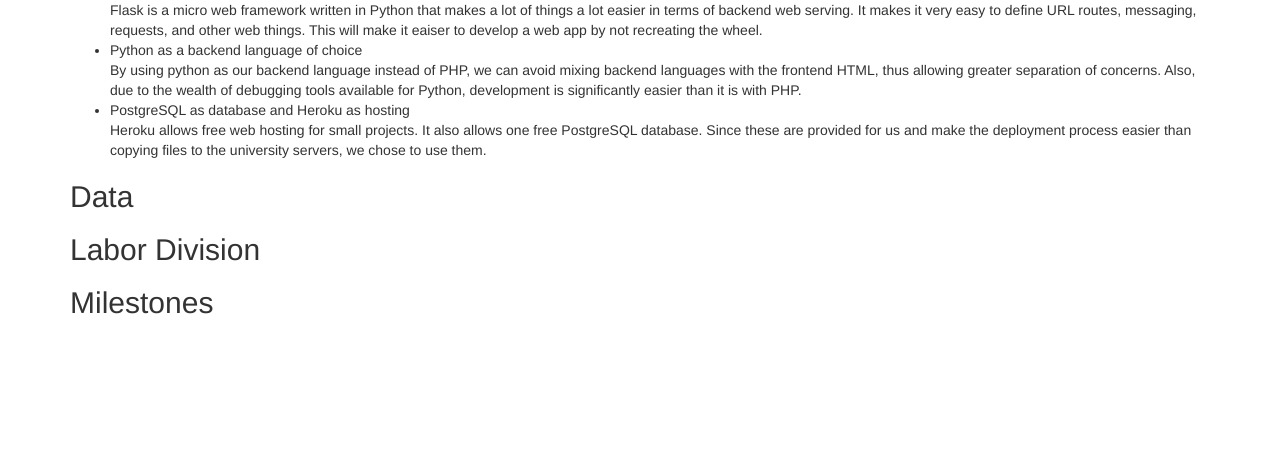
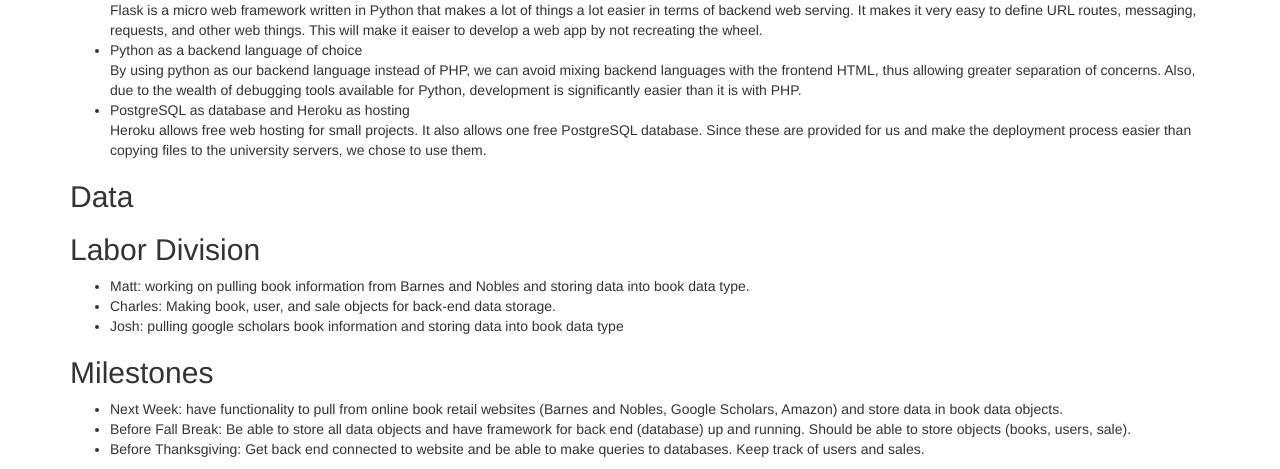
Before and after one commit to cshinaver/BookFinder, a Flask app: template bookfinder/templates/development_plan.html in a window 1280 px wide. Shown: the part 332-801 px from the top of the page. Before the commit the page ends 646 px from the top, so only its background shows below. Run offline with Flask 2, Linux system fonts and the light colour scheme; the template is opened without the code that fills it, so the values that code supplies are empty; some libraries are stand-ins or nearby versions.

Commit message:
Done wiht 4 and 5

```diff
--- a/bookfinder/templates/development_plan.html
+++ b/bookfinder/templates/development_plan.html
@@ -47,7 +47,17 @@
         <p>
         </p>
         <h2>Labor Division</h2>
-        <h2>Milestones</h2>
+        <ul>
+		<li>Matt: working on pulling book information from Barnes and Nobles and storing data into book data type.</li>
+		<li>Charles: Making book, user, and sale objects for back-end data storage. </li>
+		<li>Josh: pulling google scholars book information and storing data into book data type</li>
+	</ul>
+	<h2>Milestones</h2>
+	<ul>
+		<li>Next Week: have functionality to pull from online book retail websites (Barnes and Nobles, Google Scholars, Amazon) and store data in book data objects.</li>
+		<li>Before Fall Break: Be able to store all data objects and have framework for back end (database) up and running. Should be able to store objects (books, users, sale).</li>
+		<li>Before Thanksgiving: Get back end connected to website and be able to make queries to databases. Keep track of users and sales. </li>
+	</ul>
 
     </body>
 </html>
```
